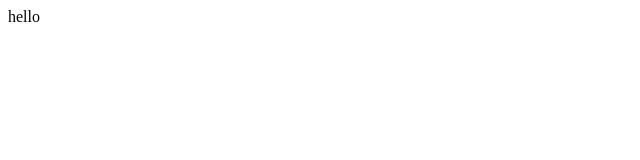
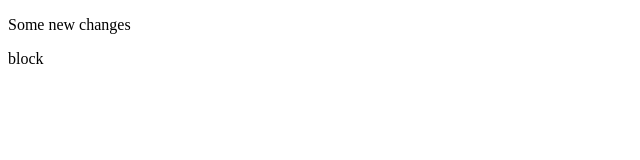
Before and after one commit to almatybray/git-test, a plain HTML site: page index.html in a window 1280 px wide. Shown: the whole page, without its empty margins (0-640 px from the left). Drawn offline with Linux system fonts and the light colour scheme.

Commit message:
added css, and new block

```diff
--- a/index.html
+++ b/index.html
@@ -4,8 +4,10 @@
   <meta charset="UTF-8">
   <meta name="viewport" content="width=device-width, initial-scale=1.0">
   <title>Document</title>
+  <link rel="stylesheet" href="./main.css">
 </head>
 <body>
-  hello
+  <p>Some new changes</p>
+  <div>block</div>
 </body>
 </html>
```
Also changed, not shown: main.css (added).
